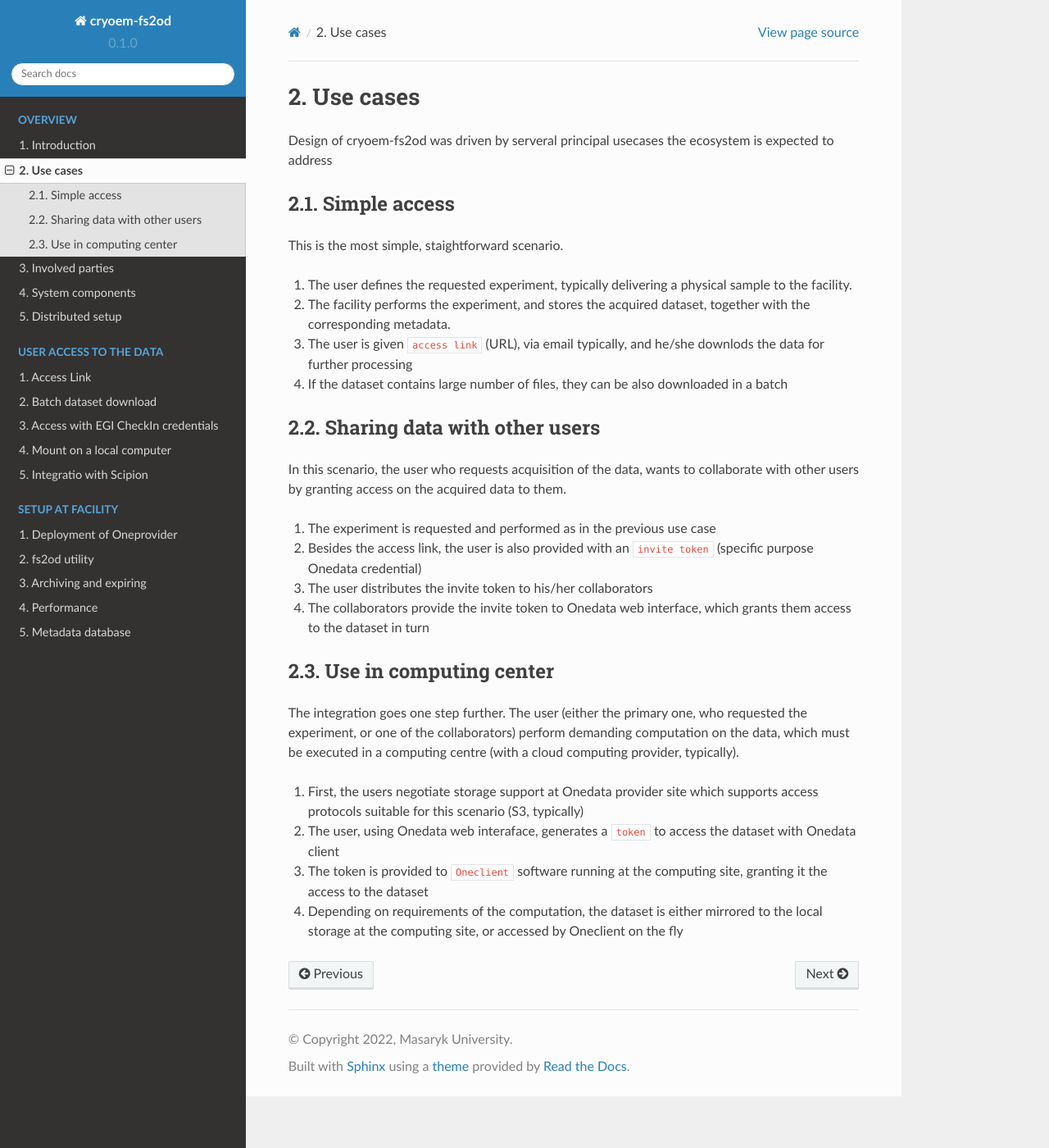
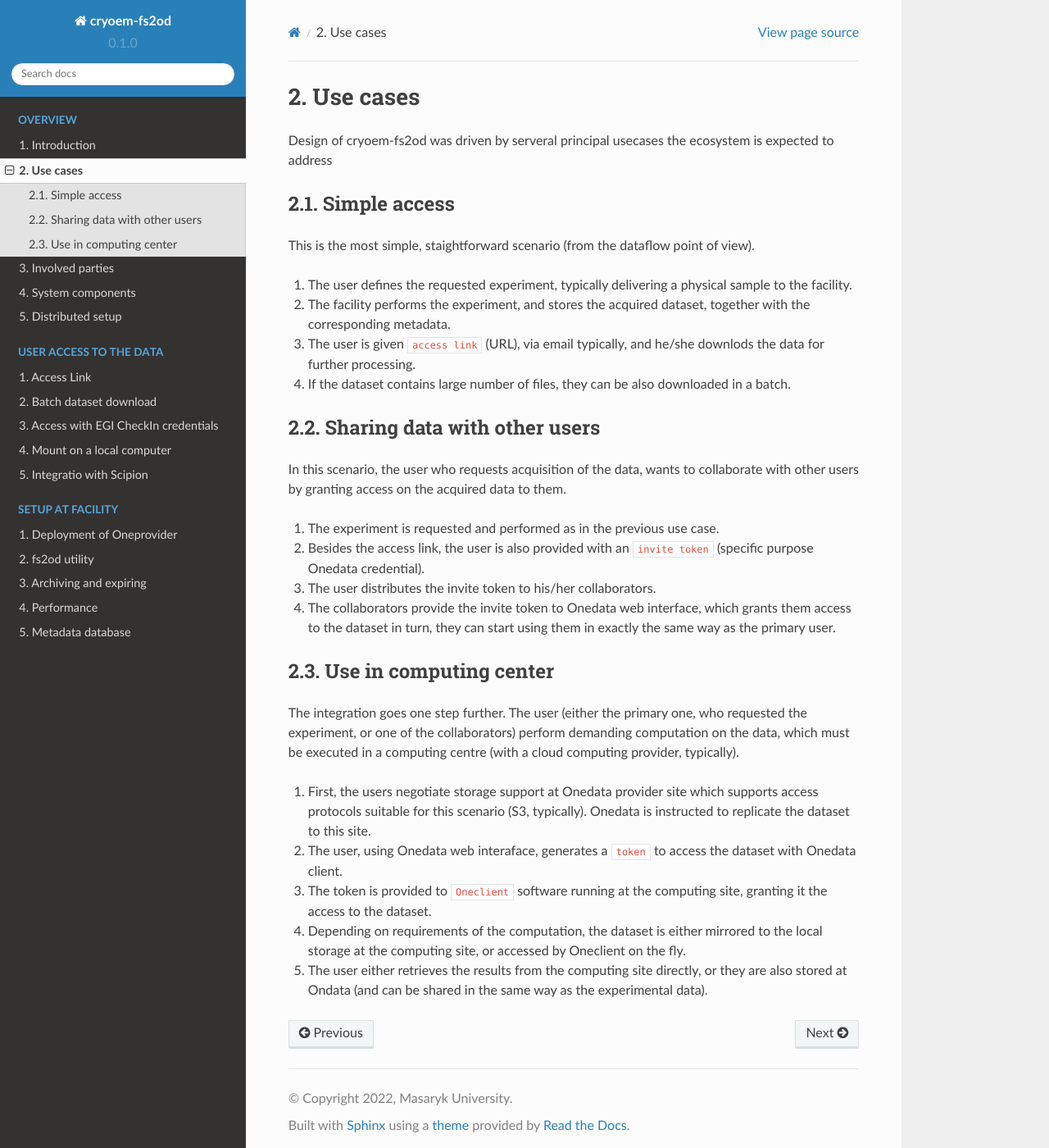
Before and after one commit to svobtom/onedata4sci, a Sphinx documentation site: the page built from docs/source/introduction/usecases.rst, in a window 1280 px wide and 1400 px high. Shown: the whole window at 82% size. Built offline with Sphinx 7.4.7 and the Read the Docs theme 2.0.0, drawn with Linux system fonts in a browser that asks for light colours.

Commit message:
cleanup and links

```diff
--- a/docs/source/introduction/usecases.rst
+++ b/docs/source/introduction/usecases.rst
@@ -4,22 +4,22 @@
 
 Simple access
 --------------------------
-This is the most simple, staightforward scenario.
+This is the most simple, staightforward scenario (from the dataflow point of view).
 
 #. The user defines the requested experiment, typically delivering a physical sample to the facility.
 #. The facility performs the experiment, and stores the acquired dataset, together with the corresponding metadata.
-#. The user is given ``access link`` (URL), via email typically, and he/she downlods the data for further processing
-#. If the dataset contains large number of files, they can be also downloaded in a batch
+#. The user is given ``access link`` (URL), via email typically, and he/she downlods the data for further processing.
+#. If the dataset contains large number of files, they can be also downloaded in a batch.
 
 Sharing data with other users
 -----------------------------
 In this scenario, the user who requests acquisition of the data, wants to collaborate with other users by granting access on the acquired
 data to them.
 
-#. The experiment is requested and performed as in the previous use case
-#. Besides the access link, the user is also provided with an ``invite token`` (specific purpose Onedata credential)
-#. The user distributes the invite token to his/her collaborators
-#. The collaborators provide the invite token to Onedata web interface, which grants them access to the dataset in turn
+#. The experiment is requested and performed as in the previous use case.
+#. Besides the access link, the user is also provided with an ``invite token`` (specific purpose Onedata credential).
+#. The user distributes the invite token to his/her collaborators.
+#. The collaborators provide the invite token to Onedata web interface, which grants them access to the dataset in turn, they can start using them in exactly the same way as the primary user.
 
 
 Use in computing center
@@ -28,7 +28,8 @@
 The integration goes one step further. The user (either the primary one, who requested the experiment, or one of the collaborators)
 perform demanding computation on the data, which must be executed in a computing centre (with a cloud computing provider, typically).
 
-#. First, the users negotiate storage support at Onedata provider site which supports access protocols suitable for this scenario (S3, typically)
-#. The user, using Onedata web interaface, generates a ``token`` to access the dataset with Onedata client
-#. The token is provided to ``Oneclient`` software running at the computing site, granting it the access to the dataset
-#. Depending on requirements of the computation, the dataset is either mirrored to the local storage at the computing site, or accessed by Oneclient on the fly
+#. First, the users negotiate storage support at Onedata provider site which supports access protocols suitable for this scenario (S3, typically). Onedata is instructed to replicate the dataset to this site.
+#. The user, using Onedata web interaface, generates a ``token`` to access the dataset with Onedata client.
+#. The token is provided to ``Oneclient`` software running at the computing site, granting it the access to the dataset.
+#. Depending on requirements of the computation, the dataset is either mirrored to the local storage at the computing site, or accessed by Oneclient on the fly.
+#. The user either retrieves the results from the computing site directly, or they are also stored at Ondata (and can be shared in the same way as the experimental data).
```
Also changed, not shown: docs/source/introduction/roles.rst (+10 -3 lines).
